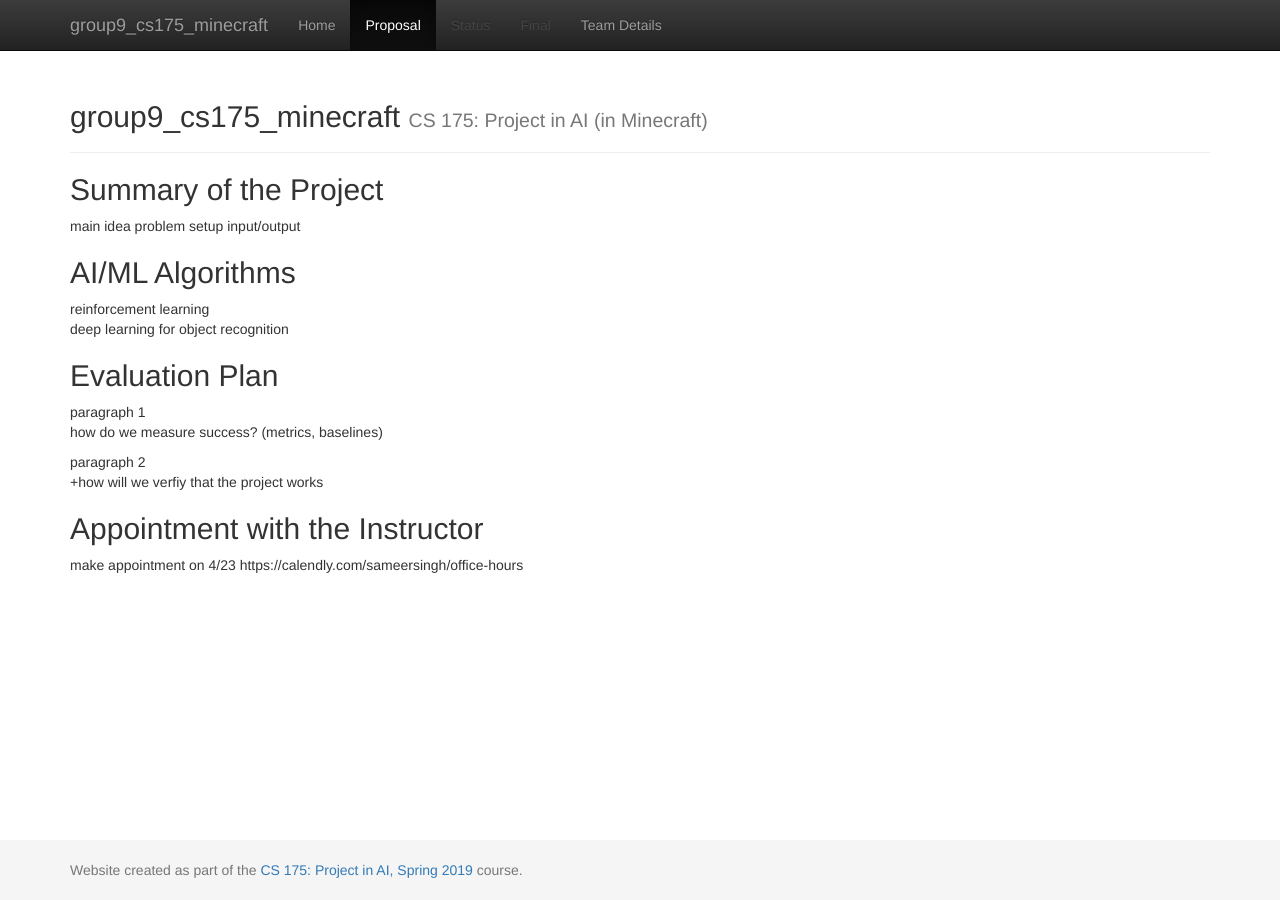
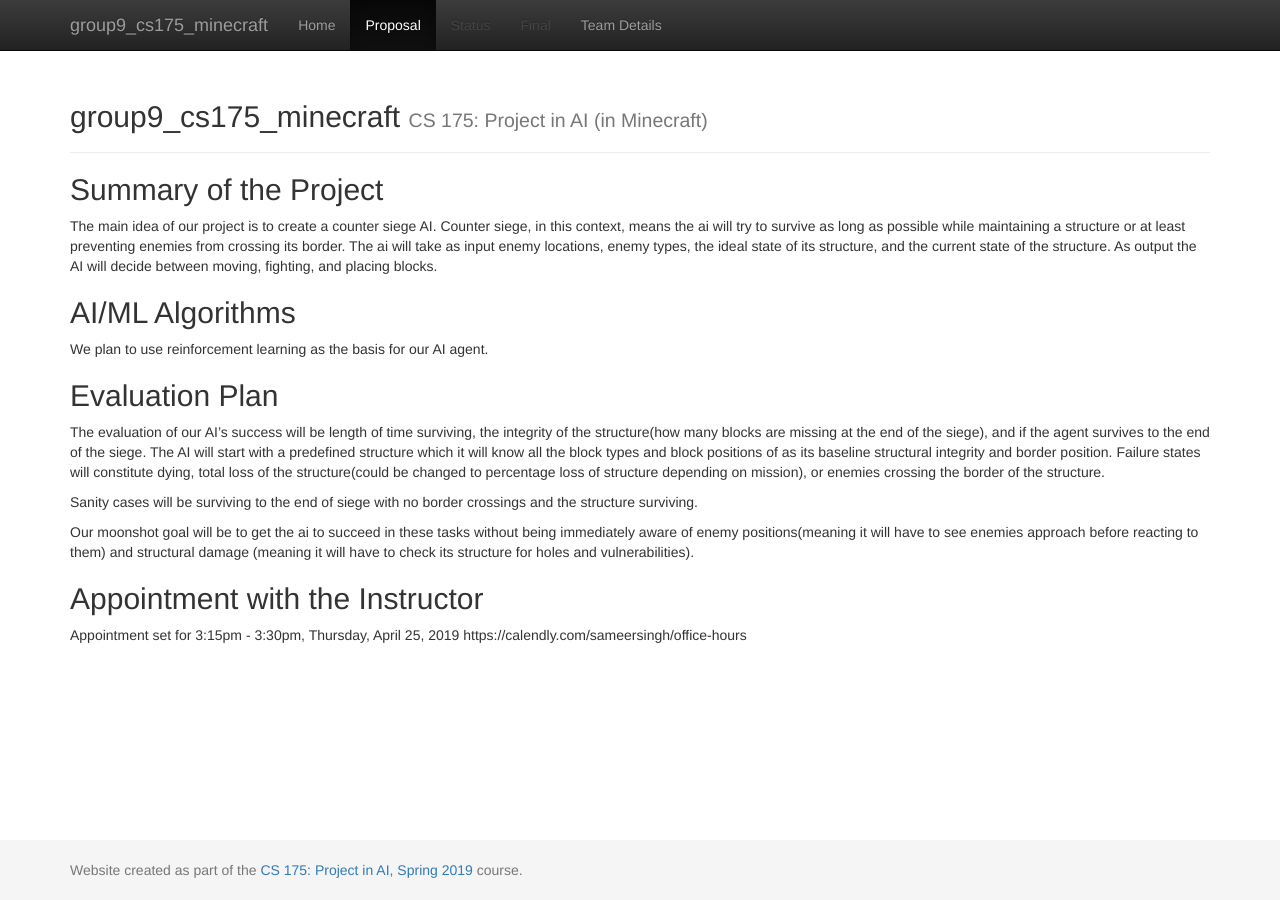
Before and after one commit to jeffomidvaran/TheBlockouts, a Jekyll site: the page built from docs/proposal.md, in a window 1280 px wide. Built offline with Jekyll 4.4.1, drawn with Linux system fonts in a browser that asks for light colours.

Commit message:
add project description

```diff
--- a/docs/proposal.md
+++ b/docs/proposal.md
@@ -4,22 +4,18 @@ title:  Proposal
 ---
 
 ## Summary of the Project
-main idea
-problem setup
-input/output
+The main idea of our project is to create a counter siege AI. Counter siege, in this context, means the ai will try to survive as long as possible while maintaining a structure or at least preventing enemies from crossing its border. The ai will take as input enemy locations, enemy types, the ideal state of its structure, and the current state of the structure. As output the AI will decide between moving, fighting, and placing blocks.
 
 ## AI/ML Algorithms
-reinforcement learning <br/>
-deep learning for object recognition
-
+We plan to use reinforcement learning as the basis for our AI agent.
 
 ## Evaluation Plan
-paragraph 1 <br/>
-    how do we measure success? (metrics, baselines)
+The evaluation of our AI's success will be length of time surviving, the integrity of the structure(how many blocks are missing at the end of the siege), and if the agent survives to the end of the siege. The AI will start with a predefined structure which it will know all the block types and block positions of as its baseline structural integrity and border position. Failure states will constitute dying, total loss of the structure(could be changed to percentage loss of structure depending on mission), or enemies crossing the border of the structure.<br/>
 
-paragraph 2 <br/>
-    +how will we verfiy that the project works
+Sanity cases will be surviving to the end of siege with no border crossings and the structure surviving.<br/>
+
+Our moonshot goal will be to get the ai to succeed in these tasks without being immediately aware of enemy positions(meaning it will have to see enemies approach before reacting to them) and structural damage (meaning it will have to check its structure for holes and vulnerabilities).<br/>
 
 ## Appointment with the Instructor
-make appointment on 4/23
+Appointment set for 3:15pm - 3:30pm, Thursday, April 25, 2019
 https://calendly.com/sameersingh/office-hours
```
